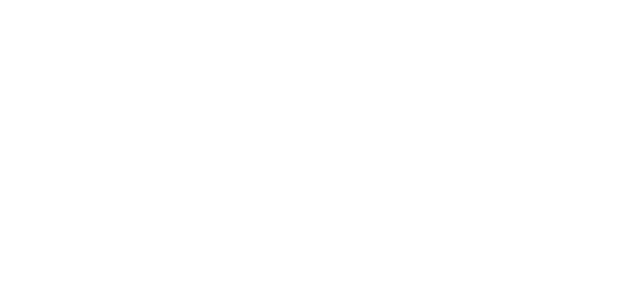
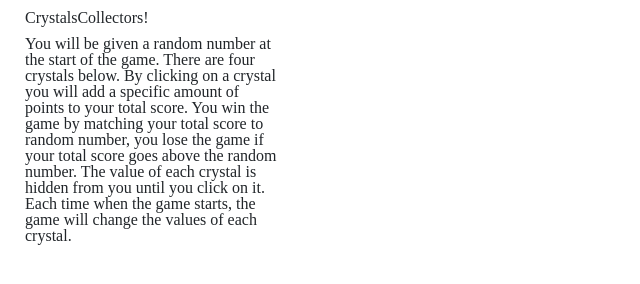
Before and after one commit to micaelabray/unit-4-game, a plain HTML site: page index.html in a window 1280 px wide. Shown: the whole page, without its empty margins (0-640 px from the left). Drawn offline with nearby package versions, Linux system fonts and the light colour scheme.

Commit message:
adds basic text content to index

```diff
--- a/assets/css/style.css
+++ b/assets/css/style.css
@@ -0,0 +1,3 @@
+.container {
+    margin: 10px;
+}
--- a/index.html
+++ b/index.html
@@ -10,8 +10,24 @@
     <link rel="stylesheet" type="text/css" href="assets/css/reset.css">
 </head>
 <body>
-
-
+    <div class="container">
+        <div class="row">
+            <div class="col-sm-12 col-md-6 col-lg-3">
+                CrystalsCollectors!
+            </div>
+        </div>
+    </div>
+    <div class="container">
+        <div class="row">
+            <div class="col-sm-12 col-md-6 col-lg-3">
+                    You will be given a random number at the start of the game.
+                    There are four crystals below. By clicking on a crystal you will add a specific amount of points to your total score.
+                    You win the game by matching your total score to random number, you lose the game if your total score goes above the random number.
+                    The value of each crystal is hidden from you until you click on it.
+                    Each time when the game starts, the game will change the values of each crystal.
+            </div>
+        </div>
+    </div>
 
 
 
```
